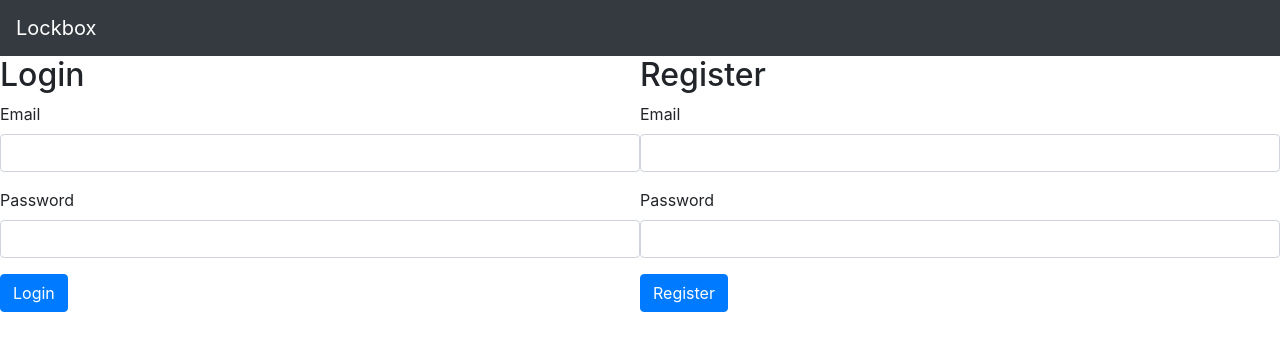
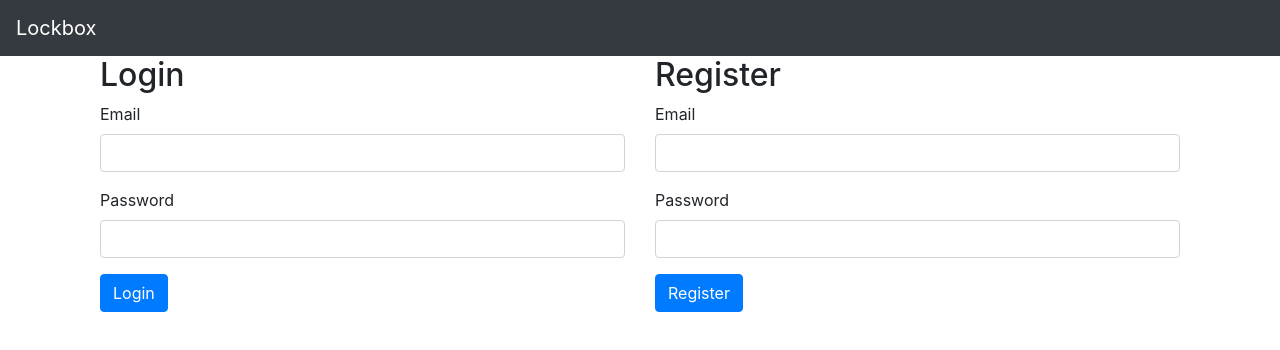
Before and after one commit to jltimm/lockbox, a React (Create React App) app in the folder client/: page /login in a window 1280 px wide. Shown: the top 350 px of the page. Built offline with nearby package versions, Linux system fonts and the light colour scheme.

Commit message:
Styling issues for the default page

```diff
--- a/client/src/components/DefaultPage.js
+++ b/client/src/components/DefaultPage.js
@@ -4,6 +4,7 @@ import '../App.css';
 import Register from './Register';
 import { useHistory } from 'react-router-dom';
 import { authenticationService } from '../services/authentication-service';
+import { Container } from "react-bootstrap";
 
 /**
  * Default page at /login
@@ -20,14 +21,20 @@ function DefaultPage() {
   })
 
   return (
+    <Container>
       <div className='wrapper'>
+        <Container>
           <div className='left'>
             <LoginPage />
           </div>
+        </Container>
+        <Container>
           <div className='right'>
             <Register />
           </div>
+        </Container>
       </div>
+    </Container>
   )
 }
 
```
Lines whose indentation alone changed are shown as unchanged.
